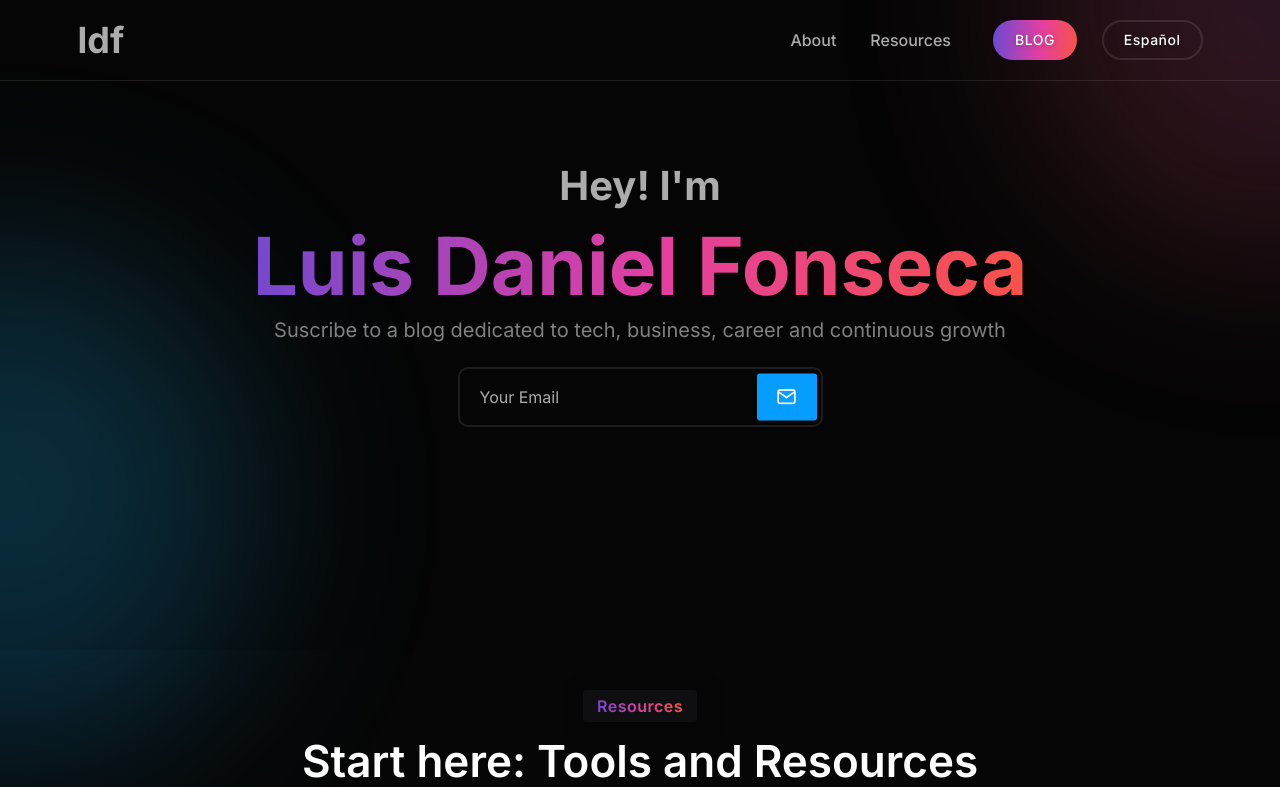
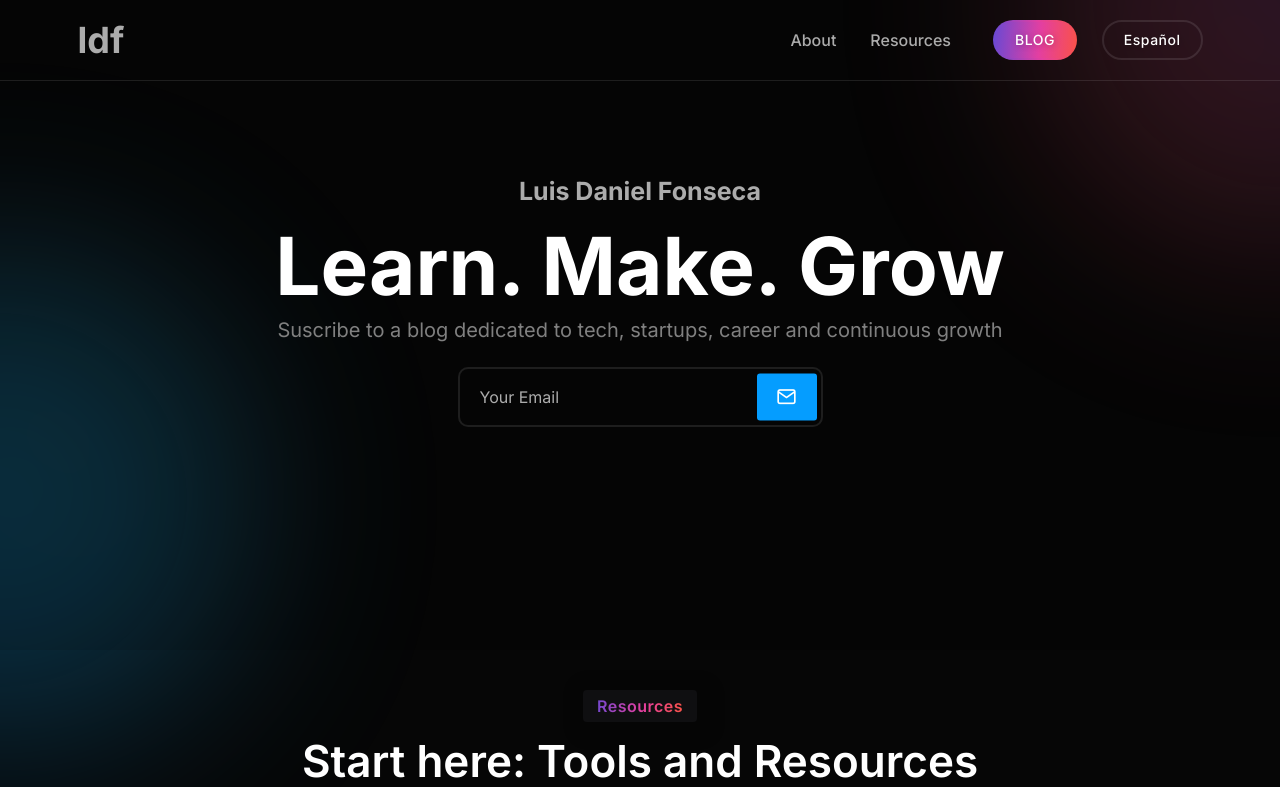
Before and after one commit to luisdfonseca/ldf, a Flask app: template templates/index.html in a window 1280 px wide. Shown: the top 787 px of the page. Run offline with Flask 3, Linux system fonts and the light colour scheme; the template is opened without the code that fills it, so the values that code supplies are empty; some libraries are stand-ins or nearby versions; some web fonts are replaced.

Commit message:
fix slide

```diff
--- a/templates/sections/slider-home-1.html
+++ b/templates/sections/slider-home-1.html
@@ -5,7 +5,7 @@
             <div class="col-12">
                 <div class="inner text-center">
                     <h1 class="title" style="margin-bottom:0;">
-                        {{ g.translations['home-slider']|safe if 'home-slider' in g.translations else 'Welcome to my site' }}
+                        <small style="font-size: 2.5rem;color:#acacac;">Luis Daniel Fonseca</small> <br> <span class="">Learn. Make. Grow</span>
                     </h1>
                     <span style="font-size:2rem; color:gray;">{{ g.translations['signup-message'] }}</span>
                     <div class="row">
--- a/translations.json
+++ b/translations.json
@@ -8,7 +8,7 @@
         "nav-language-url":"/es/",
         "home-slider": "<small style='font-size:4rem;color:#acacac;'>Hey! I'm</small> <br> <span class='theme-gradient'>Luis Daniel Fonseca</span>",
         "email-input-message":"Your Email",
-        "signup-message": "Suscribe to a blog dedicated to tech, business, career and continuous growth",
+        "signup-message": "Suscribe to a blog dedicated to tech, startups, career and continuous growth",
         "signup-success-message": "You were subscribed successfully.",
         "signup-failure-message": "Subscription failed.",
         "slider-btn":"Resources",
```
